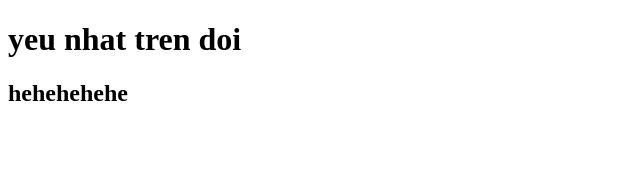
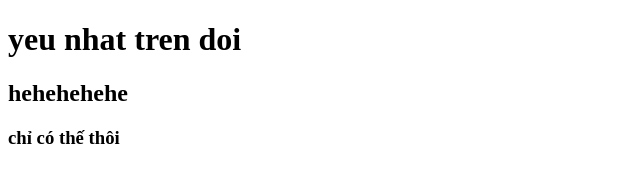
Before and after one commit to ngthangg05/t2, a plain HTML site: page index.html in a window 1280 px wide. Shown: the whole page, without its empty margins (0-640 px from the left). Drawn offline with Linux system fonts and the light colour scheme.

Commit message:
Sua doi lan 3

```diff
--- a/index.html
+++ b/index.html
@@ -8,5 +8,6 @@
   <body>
     <h1>yeu nhat tren doi</h1>
     <h2>hehehehehe</h2>
+    <h3>chỉ có thế thôi</h3>
   </body>
 </html>
```
